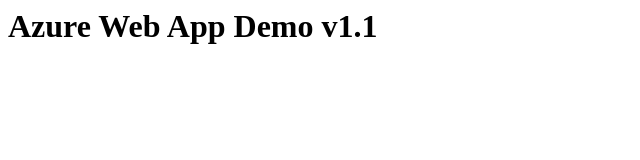
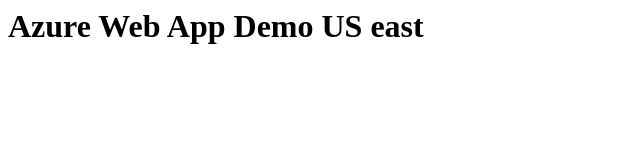
Before and after one commit to ajaysamgir/AzureTraficManagementTest, a plain HTML site: page index.html in a window 1280 px wide. Shown: the whole page, without its empty margins (0-640 px from the left). Drawn offline with Linux system fonts and the light colour scheme.

Commit message:
Update index.html

```diff
--- a/index.html
+++ b/index.html
@@ -1,6 +1,6 @@
 <html>
 <title>Web App Hosting Demo</title>
 <body>
-<h1>Azure Web App Demo v1.1</h1>
+<h1>Azure Web App Demo US east</h1>
 </body>
 </html>
```
